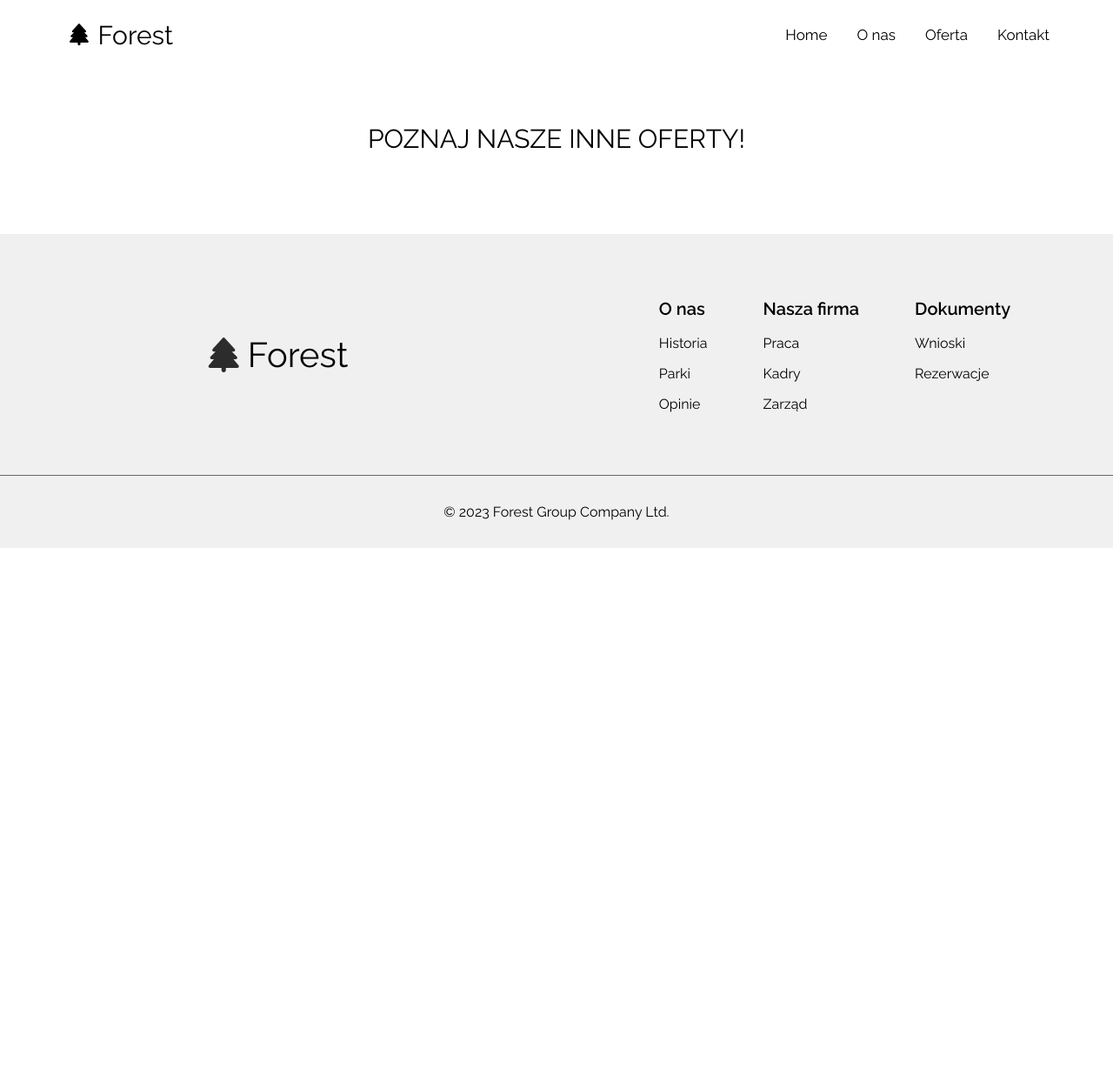
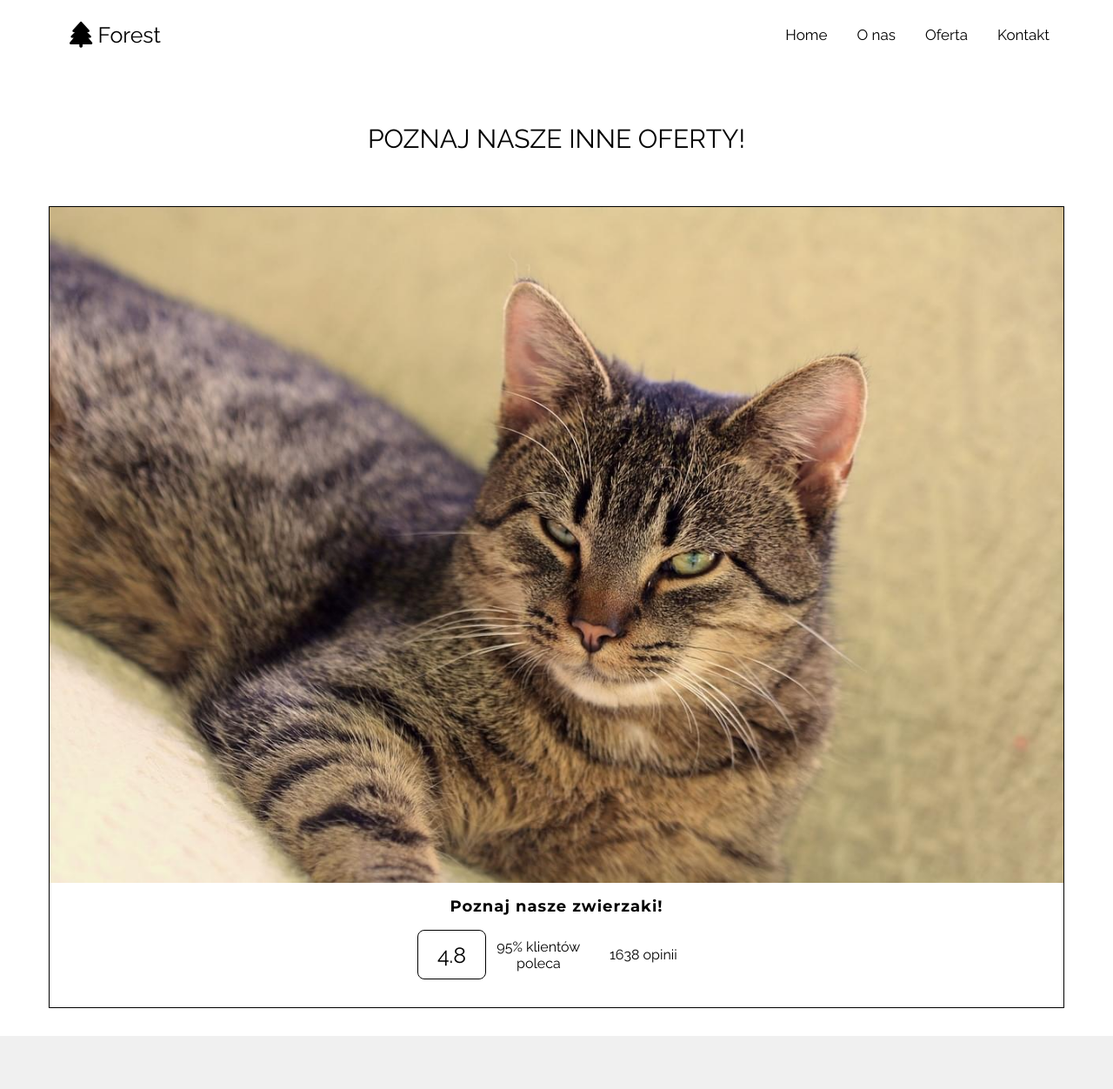
Before and after one commit to Kuba1507/Forest, a website: page offers.html in a window 1280 px wide. Shown: the top 1252 px of the page at 87% size. Before the commit the page ends 800 px from the top, so only its background shows below. Drawn offline with Linux system fonts and the light colour scheme.

Commit message:
tentatively designed card for another offers section

```diff
--- a/offers.html
+++ b/offers.html
@@ -19,9 +19,9 @@
     <div class="wrapper">
         <div class="navbar shadow-bg">
             <div class="navbar__logo">
-                <a href="#">
+                <a href="#" class="navbar__logo-href">
                     <i class="fa-solid fa-tree"></i>
-                    <p class="navbar__logo-title">Forest</p>
+                    <p class="navbar__logo-href-title">Forest</p>
                 </a>
             </div>
             <div class="navbar__burger-btn">
@@ -43,7 +43,16 @@
                 <h2 class="section-title">Poznaj nasze inne oferty!</h2>
                 <div class="offers-subsite__cards">
                     <div class="offers-subsite__cards-card">
-
+                        <img src="../dist/img/animals.jpg" alt="Lying cat">
+                        <div class="description-box">
+                            <p class="description-box__title">Poznaj nasze zwierzaki!</p>
+                            <div class="description-box__reviews">
+                                <p class="stars">4.8</p>
+                                <p class="clients">95% klientów poleca</p>
+                                <p class="opinions">1638 opinii</p>
+                            </div>
+                            <p></p>
+                        </div>
                     </div>
                 </div>
             </div>
--- a/src/sass/_components.scss
+++ b/src/sass/_components.scss
@@ -30,7 +30,7 @@
 		width: 100%;
 
 		&__logo {
-			a {
+			&-href {
 				display: flex;
 				align-items: center;
 				padding: 1.5em;
@@ -324,6 +324,58 @@ main {
 
 	.offers-subsite {
 		margin-top: 80px;
+
+		&__cards {
+			display: flex;
+			flex-direction: column;
+
+			&-card {
+				display: flex;
+				justify-content: center;
+				align-items: center;
+				flex-direction: column;
+				border: 1px solid black;
+
+				img {
+					width: 100%;
+					aspect-ratio: 3/2;
+				}
+
+				.description-box {
+					display: flex;
+					flex-direction: column;
+					align-items: center;
+					margin: 1em;
+
+					&__title {
+						font-family: "Montserrat", sans-serif;
+						font-size: 1.8rem;
+						font-weight: bold;
+						letter-spacing: 1px;
+					}
+
+					&__reviews {
+						display: flex;
+						justify-content: center;
+						align-items: center;
+						padding: 1em;
+
+						p {
+							flex: 1;
+							padding: 0.5em;
+							text-align: center;
+						}
+
+						.stars {
+							flex: 0.5;
+							border: 1px solid black;
+							border-radius: 8px;
+							font-size: 2.5rem;
+						}
+					}
+				}
+			}
+		}
 	}
 }
 
```
Also changed, not shown: index.html (+2 -2 lines), dist/css/style.min.css, 2 other files.
